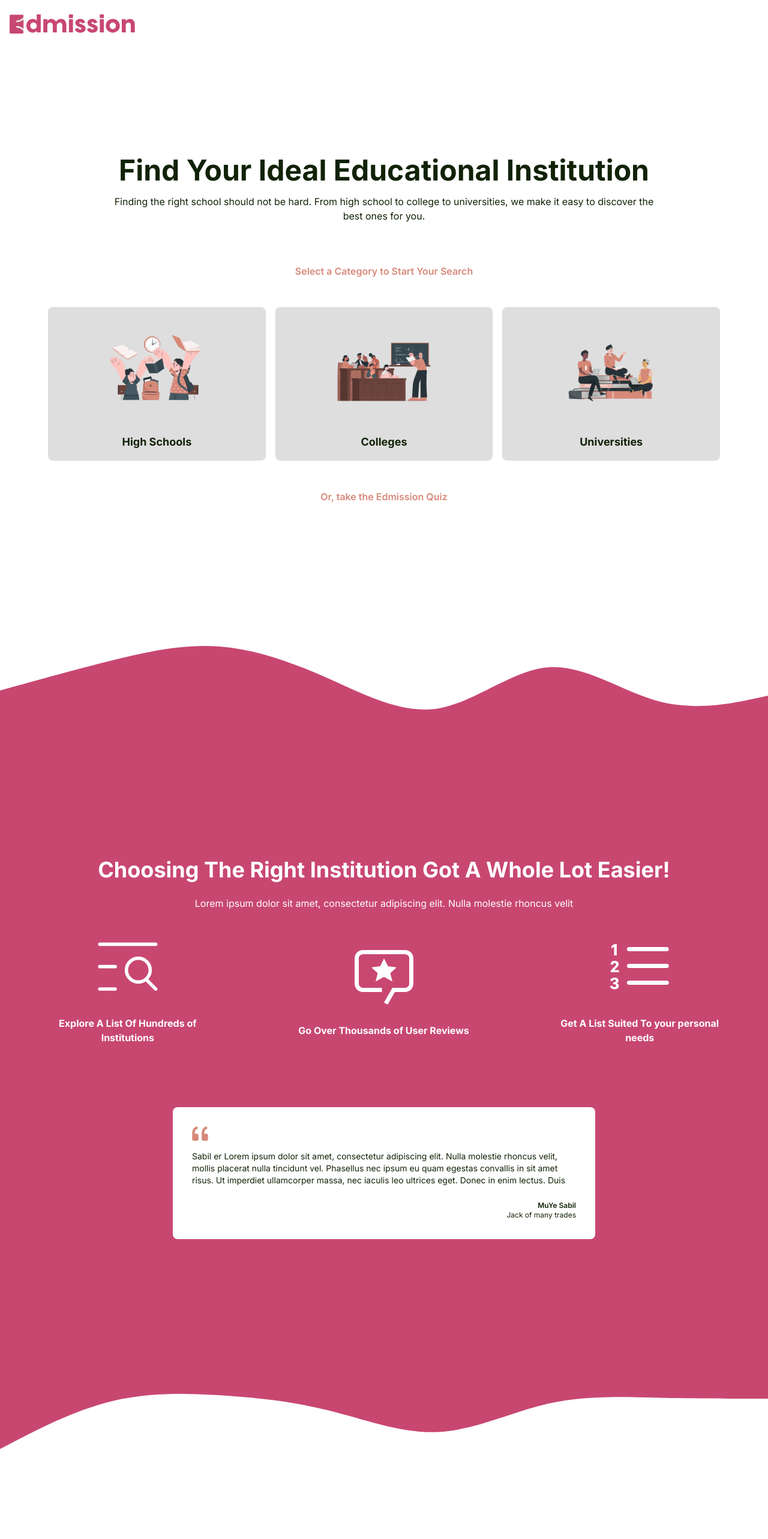
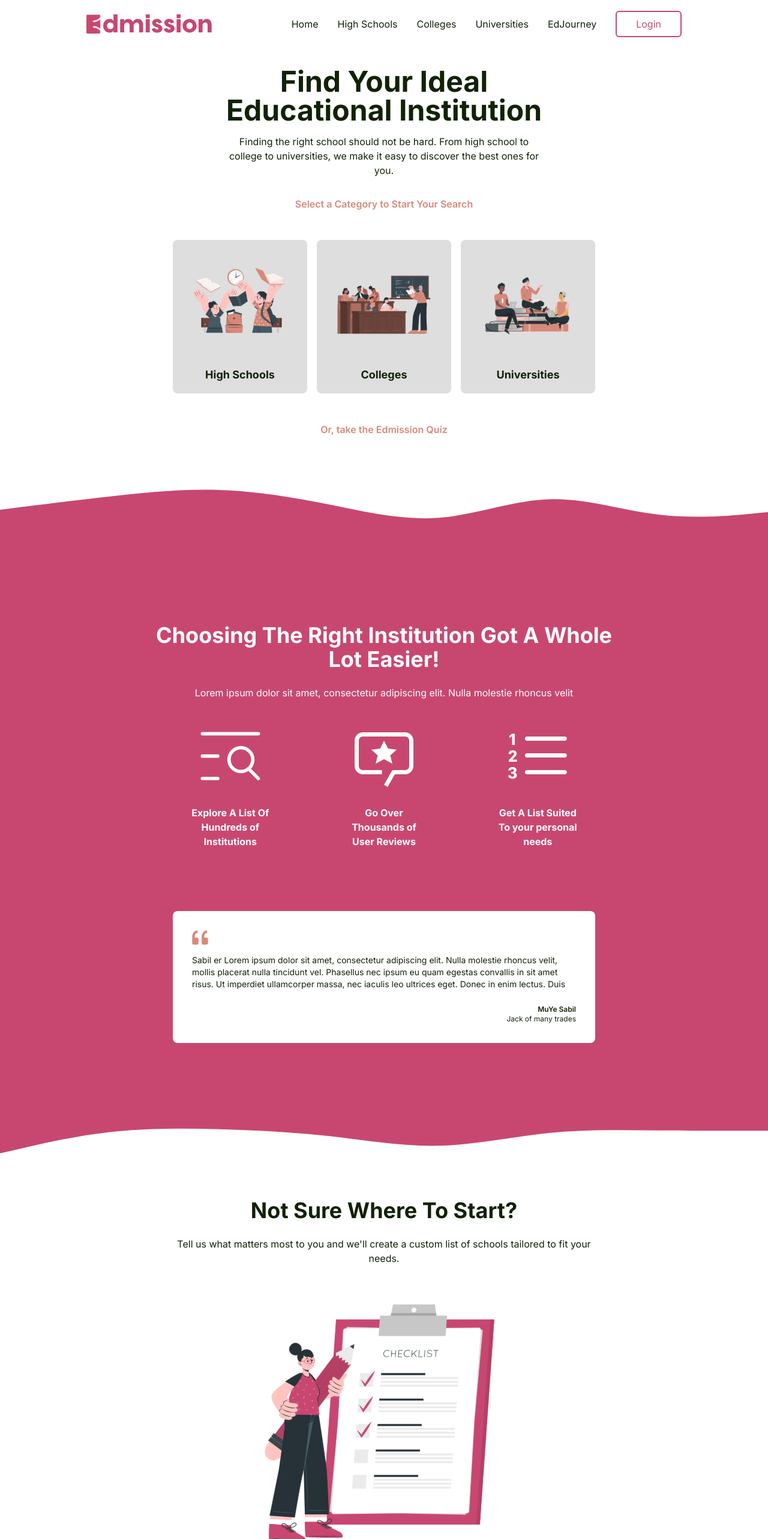
Before and after one commit to 5takarcoin/Edmission_client, a Next.js app: page / in a window 1280 px wide. Shown: the top 2566 px of the page at 60% size. Built offline with nearby package versions, Linux system fonts and the light colour scheme.

Commit message:
Large home page

```diff
--- a/app/layout.tsx
+++ b/app/layout.tsx
@@ -26,7 +26,7 @@ export default function RootLayout({
             <nav>
               <Navbar />
             </nav>
-            <div className="w-full p-4 lg:max-w-[60%] lg:w-[1200px] m-auto">
+            <div className="w-full p-4 lg:p-0 lg:max-w-[60%] lg:w-[1200px] m-auto">
               <main>{children}</main>
             </div>
             <Footer />
--- a/app/page.tsx
+++ b/app/page.tsx
@@ -4,18 +4,14 @@ import NotSure from "@/components/NotSure";
 
 export default function Home() {
   return (
-    <main className="flex min-h-screen flex-col items-center justify-between md:p-0 lg:p-24">
+    <main className="flex min-h-screen flex-col items-center justify-between md:p-0 ">
       <div className="h-[calc(100vh-5rem)]">
         <Hero />
       </div>
-      <div className="relative">
-        <img className="w-full -mt-32 md:-mt-48 -mb-16 md:-mb-36" src="./wave_up.svg" alt="" />
+      <div className="">
+        <img src="./wave_up.svg" alt="" className="w-full h-48 md:h-72 lg:h-96 -mt-24 -mb-[1px] md:-mt-36" />
         <Features />
-        <img
-          className="-mt-28 md:-mt-48 -mb-28 md:-mb-56 w-full"
-          src="./wave_down.svg"
-          alt=""
-        />
+      <img src="./wave_down.svg" alt="" className="w-full h-48 md:h-72 lg:h-96 -mt-[1px] -mb-24" />
       </div>
       <div className="w-[100vw]">
         <NotSure />
--- a/components/Footer.tsx
+++ b/components/Footer.tsx
@@ -31,7 +31,7 @@ export default function Footer() {
     //   </div>
     // </div>
 
-    <div className="bg-ed-white p-12 md:p-24">
+    <div className="bg-ed-white p-12 md:p-24 lg:flex">
       <div className="space-y-8 flex-1 pb-12">
         <div className="h-4">
           <img className="h-8" src="./edmission.svg" alt="" />
--- a/components/Hero/Features.tsx
+++ b/components/Hero/Features.tsx
@@ -5,7 +5,7 @@ import Testimonials from "./Testimonials";
 export default function Features() {
   return (
     <div className="flex-col items-center justify-between text-white bg-ed-prim w-[calc(100vw+1px)]">
-      <div className="flex-col items-center justify-between m-auto text-center w-11/12">
+      <div className="flex-col items-center justify-between m-auto text-center w-11/12 lg:max-w-[60%]">
         <h1 className="text-4xl font-bold">
           Choosing The Right Institution Got A Whole Lot Easier!
         </h1>
@@ -15,7 +15,7 @@ export default function Features() {
         </p>
       </div>
       <div className="">
-        <div className="flex flex-col md:flex-row items-center justify-between w-[100vw]">
+        <div className="flex flex-col md:flex-row items-center justify-between w-[100vw] lg:max-w-[60%] m-auto">
           <div className="w-full">
             <FeaturesCard
               img="./search.svg"
--- a/components/Hero/Hero.tsx
+++ b/components/Hero/Hero.tsx
@@ -2,7 +2,7 @@ import HeroCard from "./HeroCard";
 
 export default function Hero() {
   return (
-    <div className="flex flex-col px-6 justify-around h-full text-center">
+    <div className="flex flex-col px-6 justify-around h-full lg:max-w-[60%] m-auto text-center">
       <div className="space-y-4 w-[90vw] m-auto min-w-[70%] md:max-w-[80%]">
         <h1 className="text-5xl text-ed-text font-bold">
           Find Your Ideal Educational Institution
@@ -17,7 +17,7 @@ export default function Hero() {
         <p className="text-ed-sec font-semibold pb-8">
           Select a Category to Start Your Search
         </p>
-        <div className="p-4 flex flex-col md:flex-row gap-4">
+        <div className="p-4 flex flex-col lg:items-center lg:justify-center md:flex-row gap-4">
         <div className="flex-1">
             <HeroCard img="./high_schools.svg" title="High Schools" />
           </div>
--- a/components/Hero/Testimonials.tsx
+++ b/components/Hero/Testimonials.tsx
@@ -24,7 +24,7 @@ function Testimonials() {
     },
   ];
   return (
-    <div className="w-full md:pt-12 md:w-10/12 m-auto h-96">
+    <div className="w-full md:pt-12 md:w-10/12 m-auto h-96 md:h-72">
       <TestimonialCarousel testimonials={testis} />
     </div>
   );
--- a/components/Navbar.tsx
+++ b/components/Navbar.tsx
@@ -35,7 +35,7 @@ export default function Navbar() {
   return (
 
 
-    <div className="h-20 flex items-center justify-between p-4">
+    <div className="h-20 lg:max-w-[80%] m-auto flex items-center justify-between p-4">
       <div>
         <img className="h-8" src="./edmission.svg" alt="" />
       </div>
@@ -63,10 +63,36 @@ export default function Navbar() {
           </svg>
         </button>
 
+        <div className="hidden lg:flex gap-8 items-center">
+          {links.map((link, i) => {
+            return (
+              <div key={i}>
+                <Link
+                  onClick={() => {
+                    setMenuOpen(false);
+                    document.body.classList.remove("hide-scroll");
+                  }}
+                  href={link.link}
+                  className="hover:text-ed-white"
+                >
+                  {link.title}
+                </Link>
+              </div>
+            );
+          })}
+          <div className="flex items-center justify-end">
+                <Link
+                  href="/login"
+                  className="border-2 border-ed-prim text-ed-prim hover:text-white hover:bg-ed-prim px-8 py-2 rounded-md"
+                >
+                  Login
+                </Link>
+              </div>
+          </div>
         <div
           className={`${
             !menuOpen && "hidden"
-          } flex justify-end w-[100vw] h-[100vh] bg-black bg-opacity-40 absolute top-0 right-0`}
+          } lg:hidden flex justify-end w-[100vw] h-[100vh] bg-black bg-opacity-40 absolute top-0 right-0`}
         >
           <div
             className={`relative h-full bg-ed-prim w-[75%] text-white flex items-center`}
--- a/components/NotSure.tsx
+++ b/components/NotSure.tsx
@@ -2,15 +2,15 @@ import { GoArrowRight } from "react-icons/go";
 
 export default function NotSure() {
   return (
-    <div className="flex-col items-center justify-between">
-      <div className=" text-center pt-24 md:pt-36">
+    <div className="flex-col items-center justify-between lg:max-w-[60%] m-auto">
+      <div className=" text-center pt-24 md:pt-36 lg:pt-0   ">
         <h1 className="text-4xl font-bold">Not Sure Where To Start?</h1>
         <p className="text-md p-6" >
           Tell us what matters most to you and we'll create a custom list of
           schools tailored to fit your needs.
         </p>
         <div>
-          <img className="h-80 md:w-8/12 m-auto md:h-auto text-center w-full -mt-8" src="./checklist.svg" alt="" />
+          <img className="h-80 md:w-8/12 m-auto md:h-[30rem] lg:h-[40rem] lg:-mt-24 lg:-mb-12 text-center -mt-8" src="./checklist.svg" alt="" />
         </div>
         <button className="m-auto border-ed-sec border-2 text-ed-text hover:text-white hover:bg-ed-sec border-solid rounded-md px-8 py-2 flex gap-2 items-center"><span>Take the Quiz</span> <span className="text-xl"><GoArrowRight /></span> </button>
       </div>
@@ -25,7 +25,7 @@ export default function NotSure() {
           <button className="border-ed-sec border-2 text-ed-text hover:text-white hover:bg-ed-sec border-solid rounded-md px-8 py-2 flex gap-2 items-center"><span>Claim Your Institution</span> <span className="text-xl"><GoArrowRight /></span> </button>
         </div>
         <div className="flex-1">
-          <img className="h-80 md:w-10/12 m-auto md:h-auto" src="./campus.svg" alt="campus" />
+          <img className="h-80 md:w-10/12 m-auto md:h-[30rem] lg:h-[40rem] md:-mt-16 md:-mb-16" src="./campus.svg" alt="campus" />
         </div>
       </div>
     </div>
--- a/tailwind.config.ts
+++ b/tailwind.config.ts
@@ -8,6 +8,9 @@ const config: Config = {
   ],
   theme: {
     extend: {
+      screens: {
+        'lg': '1260px',
+      },
       colors: {
         "ed-text": "#112206",
         "ed-prim": "#c84771",
```
Also changed, not shown: app/globals.css (line endings or trailing spaces), public/wave_down.svg, public/wave_up.svg.
